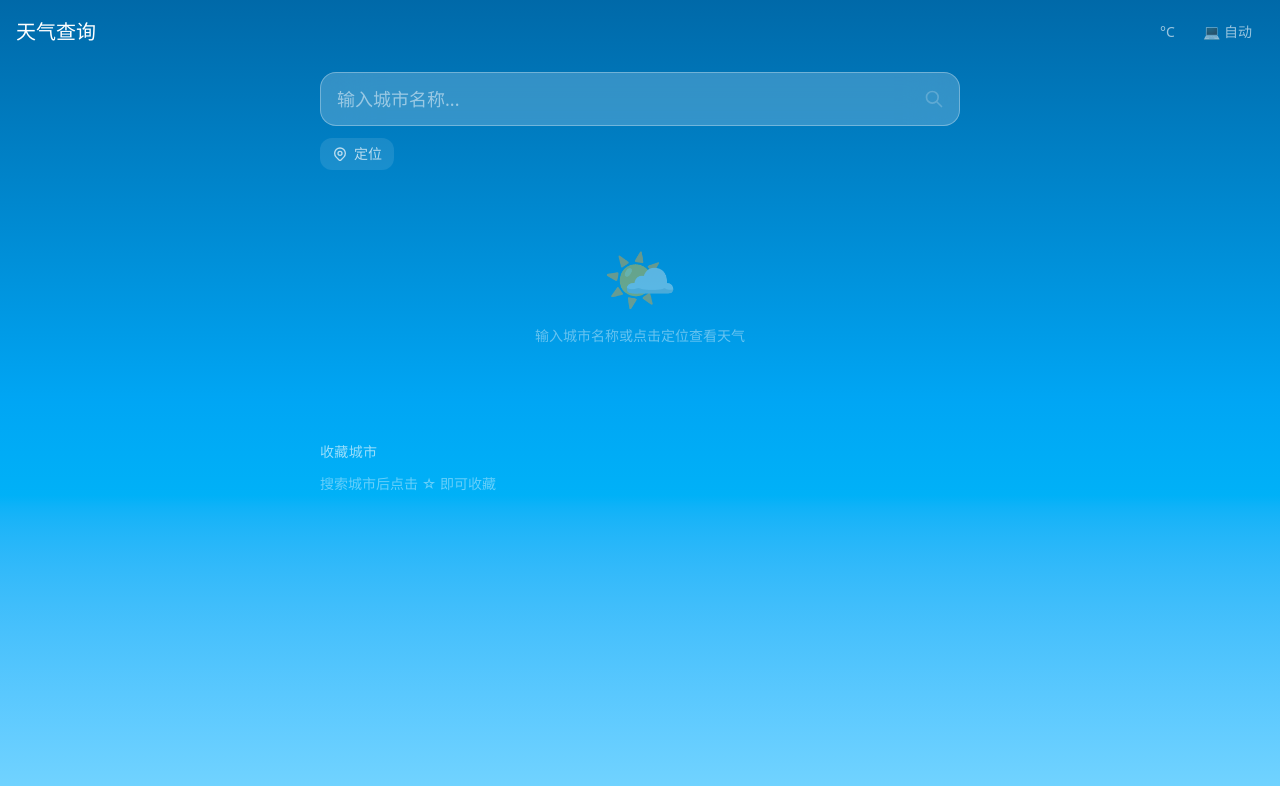
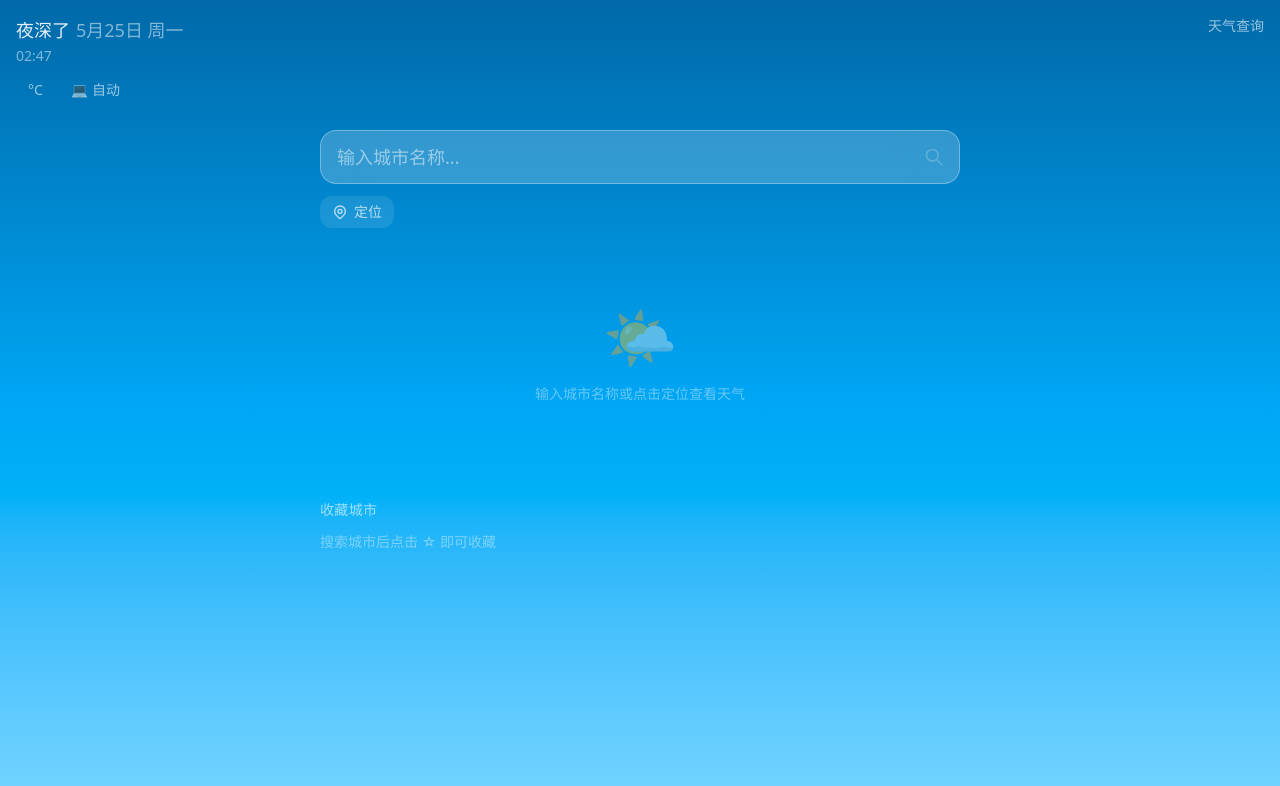
Before and after one commit to Lairuola/weather, a React (Vite) app: page / in a window 1280 px wide. Shown: the top 786 px of the page. Built offline with nearby package versions, Linux system fonts and the light colour scheme.

Commit message:
feat: header 增加智能问候 + 实时时钟 + 天气摘要
左侧：时段问候（早上好/下午好/晚上好）+ 日期星期 + 实时时钟
右侧：有天气数据时显示 emoji+城市+温度，无数据时显示品牌名

Co-Authored-By: Claude Opus 4.7 <noreply@anthropic.com>

```diff
--- a/src/App.tsx
+++ b/src/App.tsx
@@ -40,7 +40,7 @@ export default function App() {
   }
 
   return (
-    <AppShell>
+    <AppShell weather={current.status === 'success' ? current.data : null}>
       <SearchBar onSearch={handleSearch} disabled={current.status === 'loading'} />
 
       {/* Toolbar: Locate + Recent searches + Clear */}
--- a/src/components/layout/AppShell.tsx
+++ b/src/components/layout/AppShell.tsx
@@ -1,17 +1,69 @@
-import type { ReactNode } from 'react'
+import { useState, useEffect, type ReactNode } from 'react'
+import type { Weather } from '../../api/types'
+import { WEATHER_CODE_MAP } from '../../api/types'
 import { ThemeToggle } from './ThemeToggle'
 import { UnitToggle } from './UnitToggle'
 
 interface AppShellProps {
   children: ReactNode
+  weather?: Weather | null
 }
 
-export function AppShell({ children }: AppShellProps) {
+function getGreeting(): string {
+  const h = new Date().getHours()
+  if (h < 6) return '夜深了'
+  if (h < 9) return '早上好'
+  if (h < 12) return '上午好'
+  if (h < 14) return '中午好'
+  if (h < 18) return '下午好'
+  return '晚上好'
+}
+
+function useClock() {
+  const [now, setNow] = useState(new Date())
+  useEffect(() => {
+    const timer = setInterval(() => setNow(new Date()), 1000)
+    return () => clearInterval(timer)
+  }, [])
+  return now
+}
+
+export function AppShell({ children, weather }: AppShellProps) {
+  const now = useClock()
+  const greeting = getGreeting()
+  const dateStr = now.toLocaleDateString('zh-CN', { month: 'long', day: 'numeric' })
+  const weekStr = now.toLocaleDateString('zh-CN', { weekday: 'short' })
+  const timeStr = now.toLocaleTimeString('zh-CN', { hour: '2-digit', minute: '2-digit' })
+
   return (
     <div className="relative min-h-svh bg-gradient-to-b from-sky-700 via-sky-500 to-sky-300 dark:from-slate-900 dark:via-slate-800 dark:to-slate-700 transition-colors">
-      <header className="flex items-center justify-between px-4 pt-4">
-        <h1 className="text-xl font-medium text-white">天气查询</h1>
-        <div className="flex items-center gap-1">
+      <header className="px-4 pt-4">
+        <div className="flex items-start justify-between">
+          {/* Left: greeting + date */}
+          <div className="min-w-0 flex-1">
+            <h1 className="text-lg font-medium text-white/90">
+              {greeting}
+              <span className="ml-1.5 text-white/50 font-normal">{dateStr} {weekStr}</span>
+            </h1>
+            <p className="mt-0.5 text-sm text-white/50 tabular-nums">{timeStr}</p>
+          </div>
+
+          {/* Right: weather summary or brand */}
+          <div className="flex items-center gap-2 ml-3 shrink-0">
+            {weather ? (
+              <div className="flex items-center gap-1.5 text-white">
+                <span className="text-xl">{WEATHER_CODE_MAP[weather.iconCode]?.emoji}</span>
+                <span className="text-sm font-medium">{weather.cityName}</span>
+                <span className="text-lg font-light">{weather.temperature}°</span>
+              </div>
+            ) : (
+              <span className="text-sm font-medium text-white/60">天气查询</span>
+            )}
+          </div>
+        </div>
+
+        {/* Toggles row */}
+        <div className="mt-2 flex items-center gap-1">
           <UnitToggle />
           <ThemeToggle />
         </div>
```
